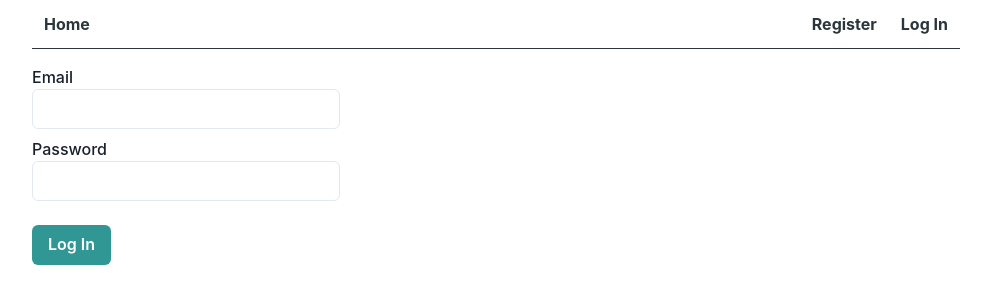
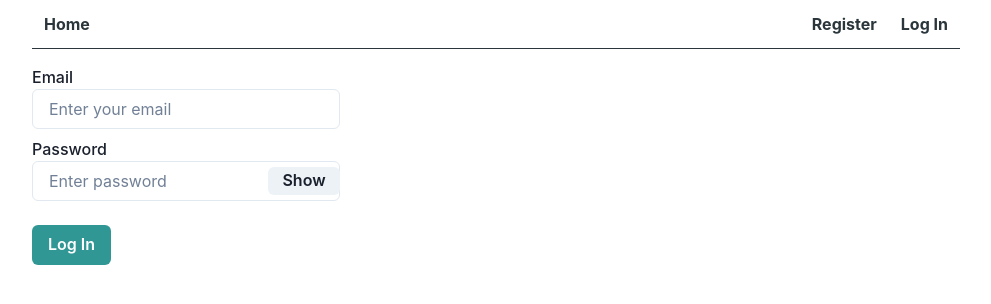
Before and after one commit to SerhiiShapovalov/goit-react-hw-08-phonebook, a React (Create React App) app: page /goit-react-hw-08-phonebook/login in a window 1280 px wide. Shown: the top 304 px of the page, without its empty margins (144-1135 px from the left). Built offline with nearby package versions, Linux system fonts and the light colour scheme.

Commit message:
Sixteenth commit

```diff
--- a/src/components/LoginForm/LoginForm.js
+++ b/src/components/LoginForm/LoginForm.js
@@ -1,5 +1,6 @@
 import { useDispatch } from 'react-redux';
-import { logIn } from '../../redux/auth/operations';
+// import { logIn } from '../../redux/auth/operations';
+import { PasswordInput } from '../RegisterForm/PasswordInput';
 import css from './LoginForm.module.css';
 // import { ChakraBaseProvider, extendBaseTheme } from '@chakra-ui/react';
 // // `@chakra-ui/theme` is a part of the base install with `@chakra-ui/react`
@@ -13,43 +14,82 @@ import css from './LoginForm.module.css';
 //   },
 // });
 
-// import { useForm } from 'react-hook-form';
+import { useForm } from 'react-hook-form';
 import {
-  // FormErrorMessage,
+  FormErrorMessage,
   FormLabel,
-  // FormControl,
+  FormControl,
   Input,
   Button,
 } from '@chakra-ui/react';
 
-export const LoginForm = () => {
+export function LoginForm() {
   const dispatch = useDispatch();
+  const {
+    handleSubmit,
+    formState: { errors, isSubmitting },
+    register,
+  } = useForm();
 
-  const handleSubmit = e => {
-    e.preventDefault();
-    const form = e.currentTarget;
+  const onSubmit = data => {
     dispatch(
-      logIn({
-        email: form.elements.email.value,
-        password: form.elements.password.value,
+      register({
+        email: data.email,
+        password: data.password,
       })
     );
-    form.reset();
   };
 
   return (
-    <form className={css.form} onSubmit={handleSubmit} autoComplete="off">
-      <FormLabel className={css.label}>
+    <form
+      className={css.form}
+      onSubmit={handleSubmit(onSubmit)}
+      autoComplete="off"
+    >
+      <FormControl isInvalid={errors.email}>
+        <FormLabel>
           Email
-        <Input type="email" name="email" />
+          <Input
+            type="email"
+            name="email"
+            id="email"
+            placeholder="Enter your email"
+            {...register('email', {
+              required: 'This is required',
+              pattern: {
+                value: /^\S+@\S+$/i,
+                message:
+                  'The email address must contain the "@" symbol. And after the "@" symbol, the full address must be specified.',
+              },
+            })}
+          />
         </FormLabel>
-      <FormLabel className={css.label}>
+        <FormErrorMessage>
+          {errors.email && errors.email.message}
+        </FormErrorMessage>
+      </FormControl>
+      <FormControl isInvalid={errors.password}>
+        <FormLabel>
           Password
-        <Input type="password" name="password" />
+          <PasswordInput
+            {...register('password', {
+              required: 'This is required',
+              minLength: { value: 6, message: 'Minimum length should be 6' },
+            })}
+          />
         </FormLabel>
-      <Button mt={4} colorScheme="teal" type="submit">
+        <FormErrorMessage>
+          {errors.password && errors.password.message}
+        </FormErrorMessage>
+        <Button
+          mt={4}
+          colorScheme="teal"
+          isLoading={isSubmitting}
+          type="submit"
+        >
           Log In
         </Button>
+      </FormControl>
     </form>
   );
-};
+}
--- a/src/components/LoginForm/LoginForm.module.css
+++ b/src/components/LoginForm/LoginForm.module.css
@@ -1,5 +1,5 @@
 .form {
-  width: 320px;
+  max-width: 320px;
 }
 
 .label {
--- a/src/components/RegisterForm/RegisterForm.js
+++ b/src/components/RegisterForm/RegisterForm.js
@@ -9,7 +9,7 @@ import {
   Button,
 } from '@chakra-ui/react';
 import { PasswordInput } from './PasswordInput';
-// import css from './RegisterForm.module.css';
+import css from './RegisterForm.module.css';
 
 export function RegisterForm() {
   const dispatch = useDispatch();
@@ -30,7 +30,11 @@ export function RegisterForm() {
   };
 
   return (
-    <form onSubmit={handleSubmit(onSubmit)} autoComplete="off">
+    <form
+      className={css.form}
+      onSubmit={handleSubmit(onSubmit)}
+      autoComplete="off"
+    >
       <FormControl isInvalid={errors.name}>
         <FormLabel>
           Username
@@ -50,15 +54,15 @@ export function RegisterForm() {
         </FormErrorMessage>
       </FormControl>
 
-      <FormControl isInvalid={errors.Email}>
+      <FormControl isInvalid={errors.email}>
         <FormLabel>
           Email
           <Input
-            type="Email"
-            name="Email"
-            id="Email"
+            type="email"
+            name="email"
+            id="email"
             placeholder="Enter your email"
-            {...register('Email', {
+            {...register('email', {
               required: 'This is required',
               pattern: {
                 value: /^\S+@\S+$/i,
@@ -69,7 +73,7 @@ export function RegisterForm() {
           />
         </FormLabel>
         <FormErrorMessage>
-          {errors.Email && errors.Email.message}
+          {errors.email && errors.email.message}
         </FormErrorMessage>
       </FormControl>
 
--- a/src/components/RegisterForm/RegisterForm.module.css
+++ b/src/components/RegisterForm/RegisterForm.module.css
@@ -1,5 +1,5 @@
 .form {
-  width: 320px;
+  max-width: 320px;
 }
 
 .label {
```
Lines whose indentation alone changed are shown as unchanged.
